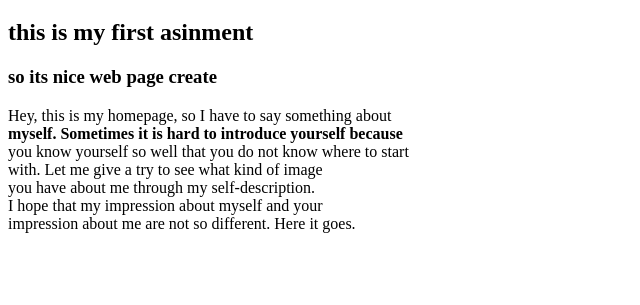
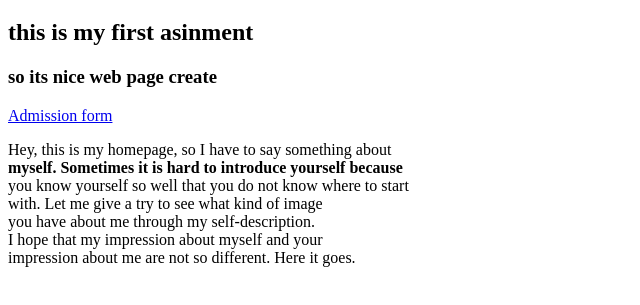
Before and after one commit to m4mister/codespaces-blank, a plain HTML site: page index.html in a window 1280 px wide. Shown: the part 61-366 px from the top of the page, without its empty margins (0-640 px from the left). Drawn offline with Linux system fonts and the light colour scheme.

Commit message:
Update index.html

```diff
--- a/index.html
+++ b/index.html
@@ -15,6 +15,7 @@
 	<h1> hi may name is kamal</h1>
 	<H2> this is my first asinment</H2>
 	<h3> so its nice web page create</h3>
+	<a href="admission form.html">Admission form</a>
 
 <!-- this only demo purpose not valid docoment-->
 
```
